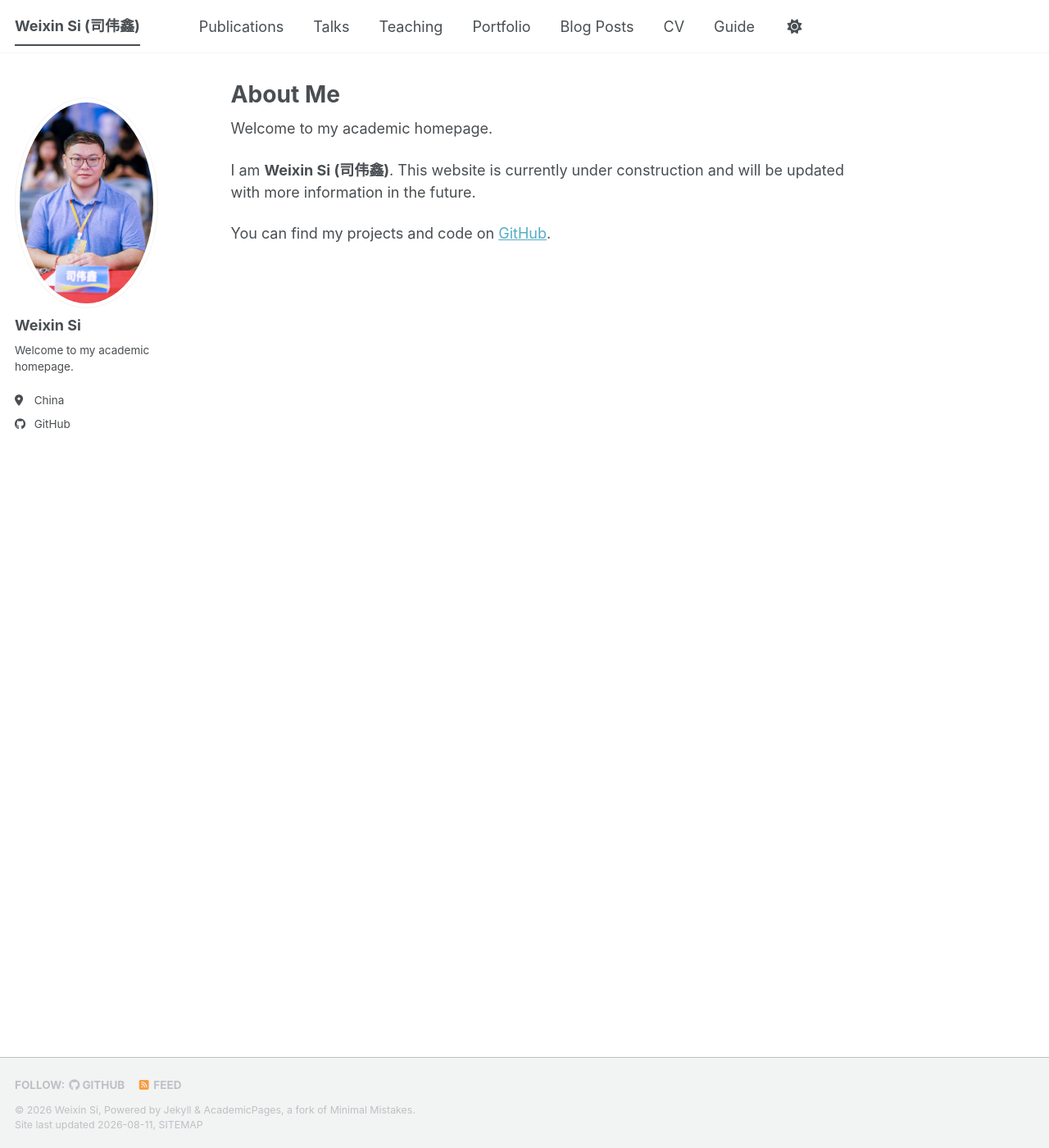
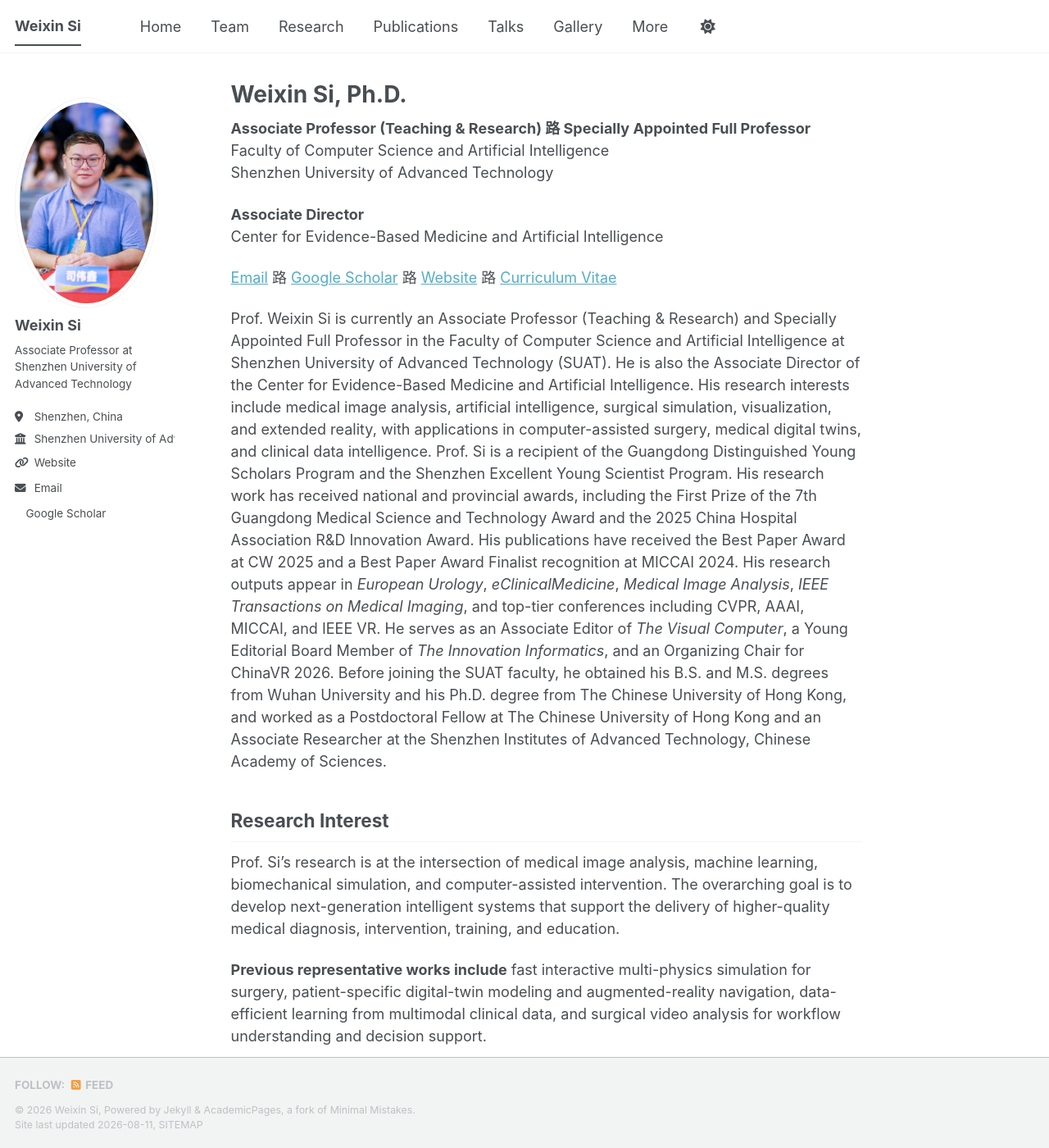
Before and after one commit to WeixinSi/weixinsi.github.io, a Jekyll site: the page built from _pages/about.md, in a window 1280 px wide and 1400 px high. Shown: the whole window at 82% size. Built offline with Jekyll 4.4.1, drawn with Linux system fonts in a browser that asks for light colours; a style sheet for code colours, icons or effects is not loaded; some of the changed text lies outside the part shown.

Commit message:
feat: establish seven-section academic site

```diff
--- a/_config.yml
+++ b/_config.yml
@@ -9,7 +9,7 @@
 # Basic Site Settings
 locale                   : "en-US"
 site_theme               : "default" # The available themes options are "default", "air", "sunrise", "mint", "dirt" and "contrast"
-title                    : "Weixin Si (司伟鑫)"
+title                    : "Weixin Si"
 title_separator          : "-"
 name                     : &name "Weixin Si"
 description              : &description "Academic homepage of Weixin Si"
@@ -25,16 +25,16 @@ author:
   avatar           : "wxsi.jpg"
   name             : "Weixin Si"
   pronouns         :
-  bio              : "Welcome to my academic homepage."
-  location         : "China"
-  employer         :
-  uri              :
-  email            :
+  bio              : "Associate Professor at Shenzhen University of Advanced Technology"
+  location         : "Shenzhen, China"
+  employer         : "Shenzhen University of Advanced Technology"
+  uri              : "https://csce.suat-sz.edu.cn/info/1011/1311.htm"
+  email            : "siweixin@suat-sz.edu.cn"
 
   # Academic websites
   academia         :
   arxiv            :
-  googlescholar    :
+  googlescholar    : "https://scholar.google.com/citations?user=E4efwTgAAAAJ"
   inspire-hep      :
   impactstory      :
   orcid            :
@@ -49,7 +49,7 @@ author:
   bitbucket        :
   codepen          :
   dribbble         :
-  github           : "WeixinSi"
+  github           :
   kaggle           :
   stackoverflow    :
 
@@ -222,6 +222,8 @@ collections:
   talks:
     output: true
     permalink: /:collection/:path/
+  gallery:
+    output: false
 
 # These settings control how pages and collections are included in the site
 defaults:
--- a/_pages/about.md
+++ b/_pages/about.md
@@ -1,14 +1,93 @@
 ---
 permalink: /
-title: "About Me"
+title: "Weixin Si, Ph.D."
 author_profile: true
 redirect_from:
   - /about/
   - /about.html
 ---
 
-Welcome to my academic homepage.
+**Associate Professor (Teaching & Research) 路 Specially Appointed Full Professor**<br>
+Faculty of Computer Science and Artificial Intelligence<br>
+Shenzhen University of Advanced Technology
 
-I am **Weixin Si (司伟鑫)**. This website is currently under construction and will be updated with more information in the future.
+**Associate Director**<br>
+Center for Evidence-Based Medicine and Artificial Intelligence
 
-You can find my projects and code on [GitHub](https://github.com/WeixinSi).
+[Email](mailto:siweixin@suat-sz.edu.cn) 路
+[Google Scholar](https://scholar.google.com/citations?user=E4efwTgAAAAJ) 路
+[Website](https://csce.suat-sz.edu.cn/info/1011/1311.htm) 路
+[Curriculum Vitae](/files/weixin-si-cv.pdf)
+
+Prof. Weixin Si is currently an Associate Professor (Teaching & Research)
+and Specially Appointed Full Professor in the Faculty of Computer Science
+and Artificial Intelligence at Shenzhen University of Advanced Technology
+(SUAT). He is also the Associate Director of the
+Center for Evidence-Based Medicine and Artificial Intelligence. His
+research interests include medical image analysis, artificial
+intelligence, surgical simulation, visualization, and extended
+reality, with applications in computer-assisted surgery, medical
+digital twins, and clinical data intelligence. Prof. Si is a recipient
+of the Guangdong Distinguished Young Scholars Program and the Shenzhen
+Excellent Young Scientist Program. His research work has received
+national and provincial awards, including the First Prize of the 7th
+Guangdong Medical Science and Technology Award and the 2025 China
+Hospital Association R&D Innovation Award. His publications have
+received the Best Paper Award at CW 2025 and a Best Paper Award
+Finalist recognition at MICCAI 2024. His research outputs appear in
+*European Urology*, *eClinicalMedicine*, *Medical Image Analysis*,
+*IEEE Transactions on Medical Imaging*, and top-tier conferences
+including CVPR, AAAI, MICCAI, and IEEE VR. He serves as an Associate
+Editor of *The Visual Computer*, a Young Editorial Board Member of
+*The Innovation Informatics*, and an Organizing Chair for ChinaVR 2026.
+Before joining the SUAT faculty, he obtained his B.S. and M.S. degrees
+from Wuhan University and his Ph.D. degree from The Chinese University
+of Hong Kong, and worked as a Postdoctoral Fellow at The Chinese
+University of Hong Kong and an Associate Researcher at the Shenzhen
+Institutes of Advanced Technology, Chinese Academy of Sciences.
+
+## Research Interest
+
+Prof. Si's research is at the intersection of medical image analysis,
+machine learning, biomechanical simulation, and computer-assisted
+intervention. The overarching goal is to develop next-generation
+intelligent systems that support the delivery of higher-quality
+medical diagnosis, intervention, training, and education.
+
+**Previous representative works include** fast interactive
+multi-physics simulation for surgery, patient-specific digital-twin
+modeling and augmented-reality navigation, data-efficient learning
+from multimodal clinical data, and surgical video analysis for
+workflow understanding and decision support.
+
+**Recent focus:** 1) intelligent computer-assisted surgery, 2)
+patient-specific medical digital twins, 3) multimodal clinical data
+intelligence, and 4) interactive medical simulation and extended
+reality.
+
+## News
+
+- [07/2026] The project on full-stack simulation for precision
+  interventional diagnosis and treatment received the Second Prize for
+  Innovative Technology at the China Simulation Federation Science and
+  Technology Awards.
+- [06/2026] The project on generative-AI-driven interdisciplinary
+  medical–engineering simulation education received the First Prize for
+  Higher Education Teaching Achievement from the China Simulation
+  Federation.
+- [06/2026] Four papers accepted to MICCAI 2026.
+- [02/2026] One paper accepted to CVPR 2026.
+- [11/2025] The project on general-purpose interactive virtual surgery
+  training received the China Hospital Association R&D Innovation
+  Award.
+- [11/2025] Selected for the 2026 Guangdong Provincial Natural Science
+  Foundation Distinguished Young Scholars Program for research on
+  intelligent digital simulation and personalized minimally invasive
+  surgery.
+- [10/2025] *Medical Open Set Recognition via Intra-class Clustering*
+  received the Best Paper Award at CW 2025.
+- [04/2025] Joined Shenzhen University of Advanced Technology as an
+  Associate Professor.
+- [06/2024] *Depth-Driven Geometric Prompt Learning for Laparoscopic Liver
+  Landmark Detection* was selected as an oral paper and a Best Paper
+  Award Finalist at MICCAI 2024.
```
Also changed, not shown: _data/navigation.yml (+10 -19 lines), _pages/talks.html (deleted, +0 -16 lines), _pages/talks.md (added, +13 -0 lines), _pages/team.md (added, +9 -0 lines).
